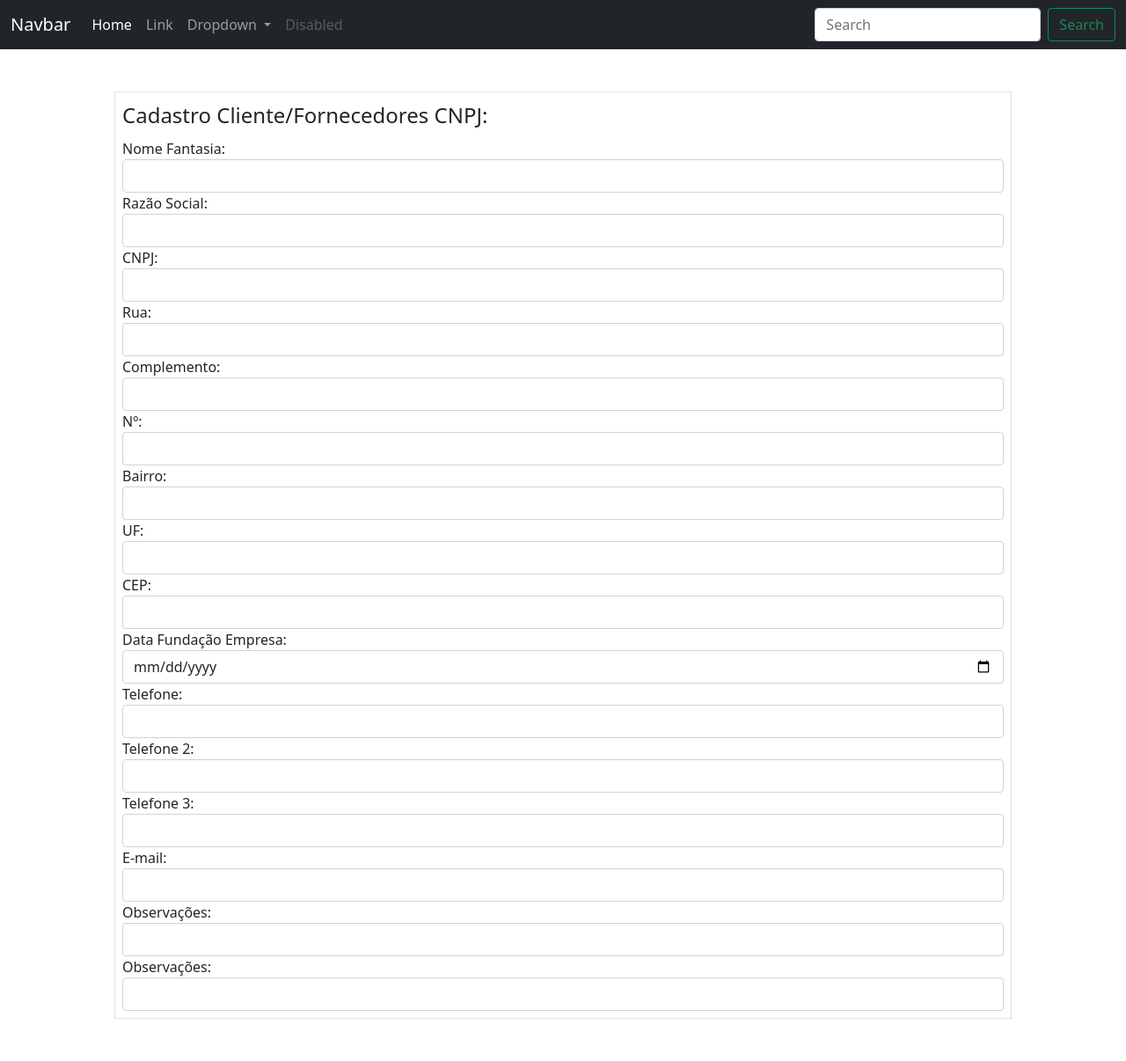
After one commit to davidcloss/SistemaERP, a Flask app: page /cadastro/cnpj in a window 1280 px wide. The commit adds this page. Shown: the whole page at 88% size. Run offline with Flask 3, Linux system fonts and the light colour scheme; some libraries are stand-ins or nearby versions.

Commit message:
cadastro_CNPJ

```diff
--- a/ERP/forms.py
+++ b/ERP/forms.py
@@ -12,7 +12,7 @@ class FormCriarConta(FlaskForm):
     confirmacao_senha = PasswordField('Confirme sua senha:', validators=[DataRequired(), EqualTo('senha')])
     acesso = IntegerField('Nível acesso', validators=[DataRequired()])
     botao_submit_criar_conta = SubmitField('Criar conta')
-
+#TODO: tabela acesso
     def validate_username(self, username):
         usuario = Usuarios.query.filter_by(username=username.data).first()
         if usuario:
@@ -41,6 +41,7 @@ class FormCadastroCNPJ(FlaskForm):
     email = StringField('E-mail:', validators=[DataRequired(), Email()])
     obs = StringField('Observações:')
     #TODO: tipo cadastro
+    botao_submit = SubmitField('Cadastrar')
 
 class FormCadastroCPF(FlaskForm):
     nome_completo = StringField('Nome Completo:', validators=[DataRequired()])
--- a/ERP/routes.py
+++ b/ERP/routes.py
@@ -1,6 +1,6 @@
 from flask import render_template, redirect, url_for, flash, request
 from ERP import app, database, bcrypt, login_manager
-from ERP.forms import FormCriarConta, FormLogin
+from ERP.forms import FormCriarConta, FormLogin, FormCadastroCNPJ
 from ERP.models import Usuarios
 from flask_login import login_user, logout_user, current_user, login_required
 import secrets
@@ -45,3 +45,8 @@ def login():
         else:
             flash(f"E-mail ou senha incorretos ou não cadastrados!", 'alert-danger')
     return render_template('login.html', form_login=form_login)
+
+@app.route('/cadastro/cnpj', methods=['GET', 'POST'])
+def cadastro_cnpj():
+    form_cnpj = FormCadastroCNPJ()
+    return render_template('cadastro_cnpj.html', form=form_cnpj)
--- /dev/null
+++ b/ERP/templates/cadastro_cnpj.html
@@ -0,0 +1,76 @@
+{% include 'base.html' %}
+
+{% block content %}
+    <div class="container">
+        <form method='POST' action="/cadastro/cnpj" class="border m-5 p-2">
+            {{ form.csrf_token }}
+            <legend>Cadastro Cliente/Fornecedores CNPJ:</legend>
+            <fieldset>
+                <div class="form-group">
+                    {{ form.nome_fantasia.label(class="form-control-label") }}
+                    {{ form.nome_fantasia(class="form-control") }}
+                </div>
+                <div class="form-group">
+                    {{ form.razao_social.label(class="form-control-label") }}
+                    {{ form.razao_social(class="form-control") }}
+                </div>
+                <div class="form-group">
+                    {{ form.cnpj.label(class="form-control-label") }}
+                    {{ form.cnpj(class="form-control") }}
+                </div>
+                <div class="form-group">
+                    {{ form.rua.label(class="form-control-label") }}
+                    {{ form.rua(class="form-control") }}
+                </div>
+                <div class="form-group">
+                    {{ form.complemento.label(class="form-control-label") }}
+                    {{ form.complemento(class="form-control") }}
+                </div>
+                <div class="form-group">
+                    {{ form.nro.label(class="form-control-label") }}
+                    {{ form.nro(class="form-control") }}
+                </div>
+                <div class="form-group">
+                    {{ form.bairro.label(class="form-control-label") }}
+                    {{ form.bairro(class="form-control") }}
+                </div>
+                <div class="form-group">
+                    {{ form.uf.label(class="form-control-label") }}
+                    {{ form.uf(class="form-control") }}
+                </div>
+                <div class="form-group">
+                    {{ form.cep.label(class="form-control-label") }}
+                    {{ form.cep(class="form-control") }}
+                </div>
+                <div class="form-group">
+                    {{ form.fundacao.label(class="form-control-label") }}
+                    {{ form.fundacao(class="form-control") }}
+                </div>
+                <div class="form-group">
+                    {{ form.telefone.label(class="form-control-label") }}
+                    {{ form.telefone(class="form-control") }}
+                </div>
+                <div class="form-group">
+                    {{ form.telefone2.label(class="form-control-label") }}
+                    {{ form.telefone2(class="form-control") }}
+                </div>
+                <div class="form-group">
+                    {{ form.telefone3.label(class="form-control-label") }}
+                    {{ form.telefone3(class="form-control") }}
+                </div>
+                <div class="form-group">
+                    {{ form.email.label(class="form-control-label") }}
+                    {{ form.email(class="form-control") }}
+                </div>
+                <div class="form-group">
+                    {{ form.obs.label(class="form-control-label") }}
+                    {{ form.obs(class="form-control") }}
+                </div>
+                <div class="form-group">
+                    {{ form.obs.label(class="form-control-label") }}
+                    {{ form.obs(class="form-control") }}
+                </div>
+            </fieldset>
+        </form>
+    </div>
+{% endblock %}
--- a/ERP/templates/criar_conta.html
+++ b/ERP/templates/criar_conta.html
@@ -41,4 +41,5 @@
                 </div>
             </fieldset>
             {{ form_criar_conta.botao_submit_criar_conta(class="btn btn-primary m-1") }}
-{% endblock %}
+        <form />
+            {% endblock %}
```
